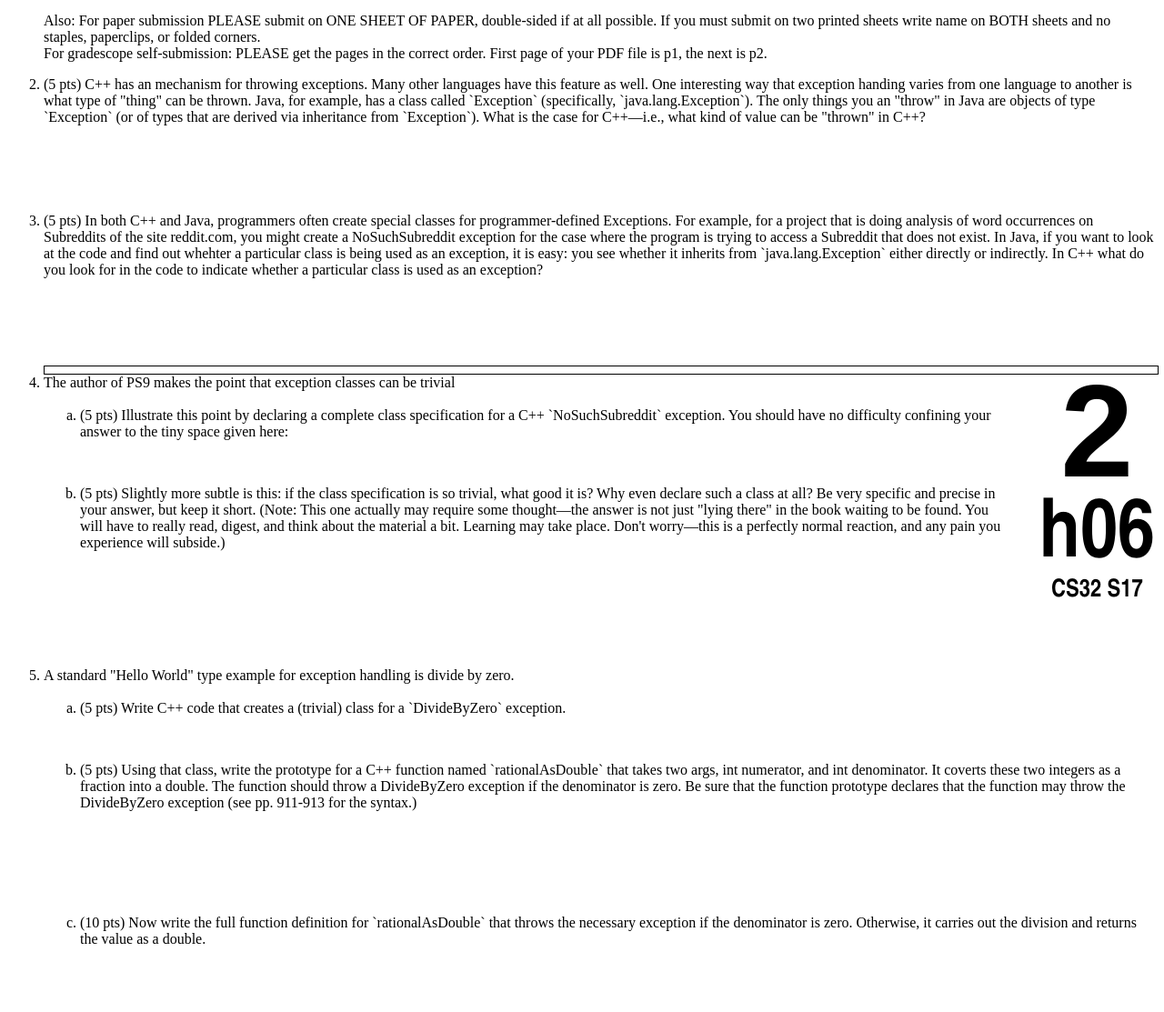
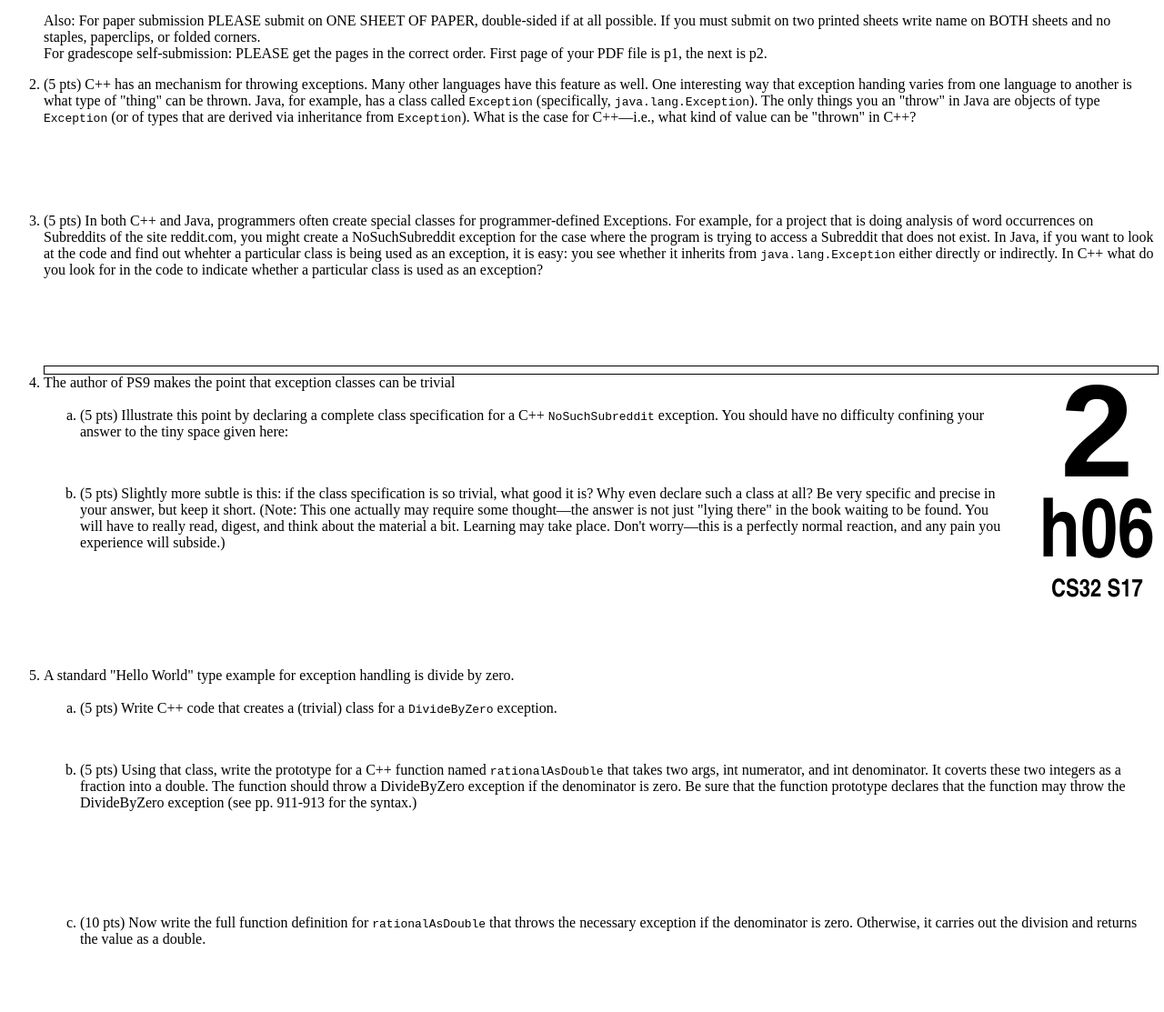
Before and after one commit to ucsb-cs32-s17/ucsb-cs32-s17.github.io, a Jekyll site: the page built from _hwk/h06.md, in a window 1280 px wide. Shown: the part 794-1907 px from the top of the page at 91% size. Built offline with Jekyll 4.4.1, drawn with Linux system fonts in a browser that asks for light colours; part of the change alters nothing that is shown.

Commit message:
Update h06.md

```diff
--- a/_hwk/h06.md
+++ b/_hwk/h06.md
@@ -24,19 +24,19 @@ https://ucsb-cs32-s17.github.io/hwk/h06/
     For gradescope self-submission: PLEASE get the pages in the correct order. First page of your PDF file is p1, the next is p2.</p>
  </li>
 
- <li style='margin-bottom:6em;'>(5 pts) C++ has an mechanism for throwing exceptions. Many other languages have this feature as well. One interesting way that exception handing varies from one language to another is what type of "thing" can be thrown. Java, for example, has a class called `Exception` (specifically, `java.lang.Exception`). The only things you an "throw" in Java are objects of type `Exception` (or of types that are derived via inheritance from `Exception`). What is the case for C++—i.e., what kind of value can be "thrown" in C++?
+ <li style='margin-bottom:6em;'>(5 pts) C++ has an mechanism for throwing exceptions. Many other languages have this feature as well. One interesting way that exception handing varies from one language to another is what type of "thing" can be thrown. Java, for example, has a class called <tt>Exception</tt> (specifically, <tt>java.lang.Exception</tt>). The only things you an "throw" in Java are objects of type <tt>Exception</tt> (or of types that are derived via inheritance from <tt>Exception</tt>). What is the case for C++—i.e., what kind of value can be "thrown" in C++?
  </li>
 
 
 
-  <li style='margin-bottom:6em;'>(5 pts) In both C++ and Java, programmers often create special classes for programmer-defined Exceptions. For example, for a project that is doing analysis of word occurrences on Subreddits of the site reddit.com, you might create a NoSuchSubreddit exception for the case where the program is trying to access a Subreddit that does not exist. In Java, if you want to look at the code and find out whehter a particular class is being used as an exception, it is easy: you see whether it inherits from `java.lang.Exception` either directly or indirectly. In C++ what do you look for in the code to indicate whether a particular class is used as an exception?
+  <li style='margin-bottom:6em;'>(5 pts) In both C++ and Java, programmers often create special classes for programmer-defined Exceptions. For example, for a project that is doing analysis of word occurrences on Subreddits of the site reddit.com, you might create a NoSuchSubreddit exception for the case where the program is trying to access a Subreddit that does not exist. In Java, if you want to look at the code and find out whehter a particular class is being used as an exception, it is easy: you see whether it inherits from <tt>java.lang.Exception</tt> either directly or indirectly. In C++ what do you look for in the code to indicate whether a particular class is used as an exception?
  </li>
 
  <div class="pagebreak"></div>
 
   <li>The author of PS9 makes the point that exception classes can be trivial
   <ol>
-    <li style='margin-bottom:2em;'>(5 pts) Illustrate this point by declaring a complete class specification for a C++ `NoSuchSubreddit` exception. You should have no difficulty confining your answer to the tiny space given here:</li>
+    <li style='margin-bottom:2em;'>(5 pts) Illustrate this point by declaring a complete class specification for a C++ <tt>NoSuchSubreddit</tt> exception. You should have no difficulty confining your answer to the tiny space given here:</li>
 
     <li style='margin-bottom:8em;'>(5 pts) Slightly more subtle is this: if the class specification is so trivial, what good it is? Why even declare such a class at all? Be very specific and precise in your answer, but keep it short. (Note: This one actually may require some thought—the answer is not just "lying there" in the book waiting to be found. You will have to really read, digest, and think about the material a bit. Learning may take place. Don't worry—this is a perfectly normal reaction, and any pain you experience will subside.)</li>
   </ol>
@@ -49,11 +49,11 @@ https://ucsb-cs32-s17.github.io/hwk/h06/
 
   <li>A standard "Hello World" type example for exception handling is divide by zero.
   <ol>
-    <li style='margin-bottom:2em;'>(5 pts) Write C++ code that creates a (trivial) class for a `DivideByZero` exception.</li>
+    <li style='margin-bottom:2em;'>(5 pts) Write C++ code that creates a (trivial) class for a <tt>DivideByZero</tt> exception.</li>
 
-    <li style='margin-bottom:6em;'>(5 pts) Using that class, write the prototype for a C++ function named `rationalAsDouble` that takes two args, int numerator, and int denominator. It coverts these two integers as a fraction into a double. The function should throw a DivideByZero exception if the denominator is zero. Be sure that the function prototype declares that the function may throw the DivideByZero exception (see pp. 911-913 for the syntax.)</li>
+    <li style='margin-bottom:6em;'>(5 pts) Using that class, write the prototype for a C++ function named <tt>rationalAsDouble</tt> that takes two args, int numerator, and int denominator. It coverts these two integers as a fraction into a double. The function should throw a DivideByZero exception if the denominator is zero. Be sure that the function prototype declares that the function may throw the DivideByZero exception (see pp. 911-913 for the syntax.)</li>
 
-    <li style='margin-bottom:6em;'>(10 pts) Now write the full function definition for `rationalAsDouble` that throws the necessary exception if the denominator is zero. Otherwise, it carries out the division and returns the value as a double.</li>
+    <li style='margin-bottom:6em;'>(10 pts) Now write the full function definition for <tt>rationalAsDouble</tt> that throws the necessary exception if the denominator is zero. Otherwise, it carries out the division and returns the value as a double.</li>
   </ol>
   </li>
 
```
